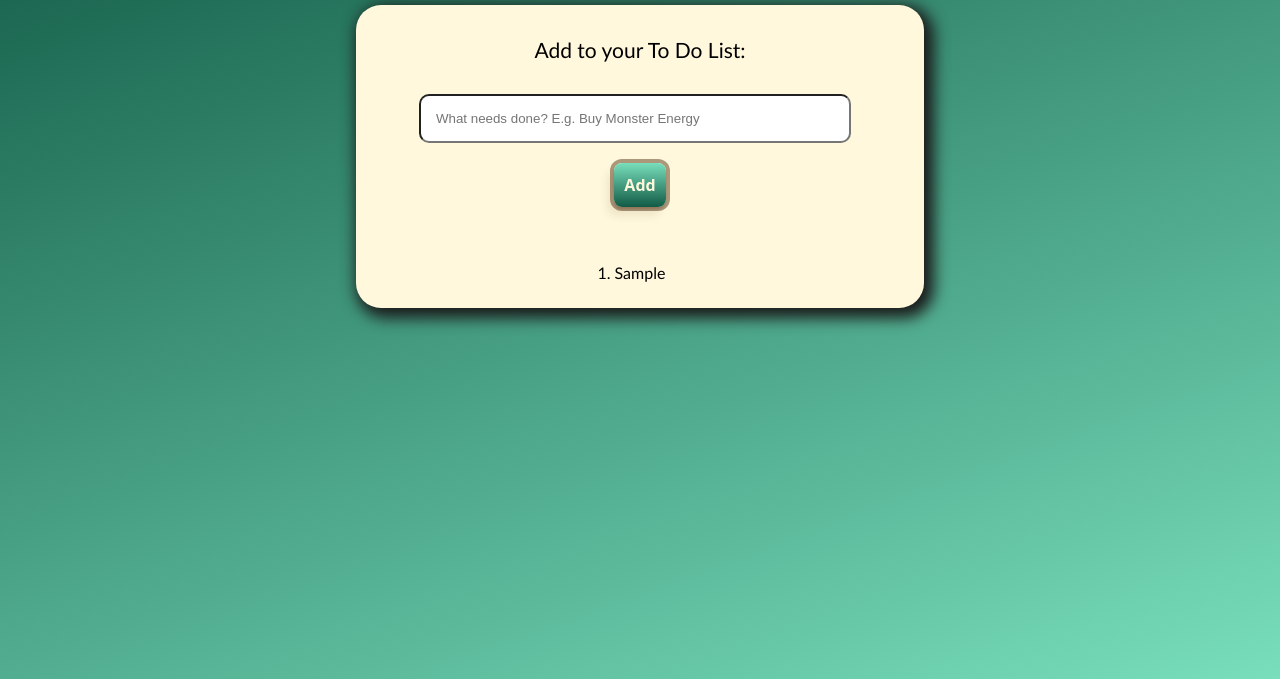
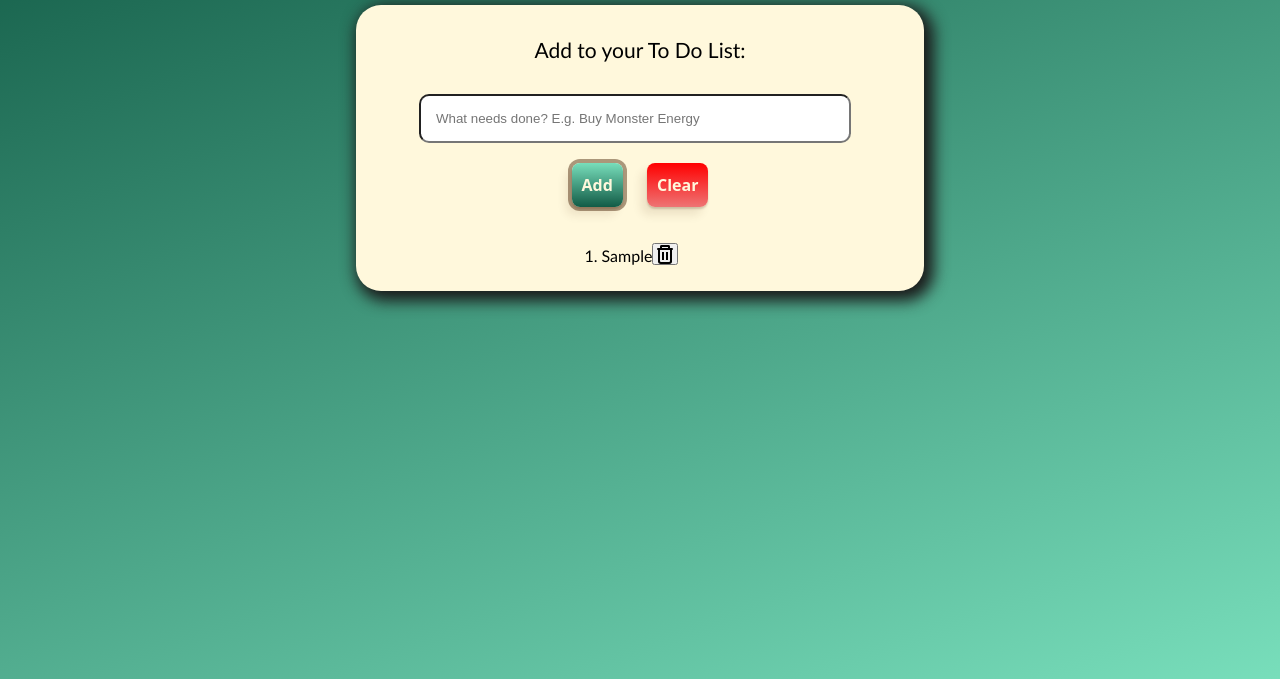
Before and after one commit to ConorMcKillen/to-do-list, a plain HTML site: page index.html in a window 1280 px wide. Both pictures are taken after typing "Sample" into the empty fields and a click on the button "Add". Shown: the part 121-800 px from the top of the page. Drawn offline with Linux system fonts and the light colour scheme.

Commit message:
Updated changes

```diff
--- a/index.html
+++ b/index.html
@@ -4,6 +4,10 @@
     <meta charset="UTF-8" />
     <meta name="viewport" content="width=device-width, initial-scale=1.0" />
     <link rel="stylesheet" href="styles.css" />
+    <link
+      href="https://unpkg.com/css.gg@2.0.0/icons/css/trash.css"
+      rel="stylesheet"
+    />
     <title>To Do List</title>
   </head>
   <body>
@@ -17,7 +21,10 @@
             type="text"
             placeholder="What needs done? E.g. Buy Monster Energy"
           />
-          <button class="button-83" id="add-btn">Add</button>
+          <div class="buttons">
+            <button class="button-83" id="add-btn">Add</button>
+            <button class="button-84" id="clear-btn">Clear</button>
+          </div>
           <ol id="list"></ol>
           <div id="empty"></div>
         </div>
--- a/script.js
+++ b/script.js
@@ -1,15 +1,22 @@
 const textInput = document.getElementById("text-input");
-const button = document.getElementById("add-btn");
+const addButton = document.getElementById("add-btn");
+const clearButton = document.getElementById("clear-btn");
 const list = document.getElementById("list");
 
 const items = [];
 
-button.addEventListener("click", addItem);
+addButton.addEventListener("click", addItem);
+clearButton.addEventListener("click", clearList);
 textInput.addEventListener("keydown", (e) => {
   if (e.key === "Enter") {
     addItem();
   }
 });
+
+function deleteButton() {
+  let deleteButton = document.createElement("button");
+  deleteButton.innerHTML = "Delete";
+}
 
 function addItem() {
   const newItem = textInput.value.trim();
@@ -23,9 +30,23 @@ function addItem() {
 
     // Create a new list item for the latest item
     let li = document.createElement("li");
+    let deleteButton = document.createElement("button");
     li.innerHTML = newItem;
+    deleteButton.innerHTML = `<i class="gg-trash"></i>`;
 
     // Append the new item to the existing list
     list.appendChild(li);
+    li.appendChild(deleteButton);
+
+    deleteButton.addEventListener("click", () => {
+      li.innerHTML = "";
+      list.removeChild(li);
+      items.pop(newItem);
+    });
   }
 }
+
+function clearList() {
+  items.length = 0;
+  list.textContent = "";
+}
--- a/styles.css
+++ b/styles.css
@@ -61,10 +61,20 @@ body {
 }
 
 #add-btn {
+  display: inline-block;
   padding: 10px;
   cursor: pointer;
   margin-top: 10px; /* Adjust the margin as needed */
-  margin-bottom: 30px;
+  margin-bottom: 10px;
+}
+
+#clear-btn {
+  display: inline-block;
+  padding: 10px;
+  cursor: pointer;
+  margin-top: 10px; /* Adjust the margin as needed */
+  margin-bottom: 10px;
+  margin-left: 20px;
 }
 
 .button-83 {
@@ -109,6 +119,87 @@ body {
     -6px 8px 10px rgba(81, 41, 10, 0.1), 0px 2px 2px rgba(81, 41, 10, 0.2);
 }
 
+.button-84 {
+  appearance: button;
+  background-color: transparent;
+  background-image: linear-gradient(to bottom, #ff0000, #ee7474);
+  border: 0 solid #fff8dc;
+  border-radius: 0.5rem;
+  box-sizing: border-box;
+  color: #fff8dc;
+  column-gap: 1rem;
+  cursor: pointer;
+  display: flex;
+  font-family: ui-sans-serif, system-ui, -apple-system, system-ui, "Segoe UI",
+    Roboto, "Helvetica Neue", Arial, "Noto Sans", sans-serif,
+    "Apple Color Emoji", "Segoe UI Emoji", "Segoe UI Symbol", "Noto Color Emoji";
+  font-size: 100%;
+  font-weight: 700;
+  line-height: 24px;
+  margin: 0;
+  outline: 2px solid transparent;
+  padding: 1rem 1.5rem;
+  text-align: center;
+  text-transform: none;
+  transition: all 0.1s cubic-bezier(0.4, 0, 0.2, 1);
+  user-select: none;
+  -webkit-user-select: none;
+  touch-action: manipulation;
+  box-shadow: -6px 8px 10px rgba(81, 41, 10, 0.1),
+    0px 2px 2px rgba(81, 41, 10, 0.2);
+}
+
+.button-84:active {
+  background-color: #fff8dc;
+  box-shadow: -1px 2px 5px rgba(81, 41, 10, 0.15),
+    0px 1px 1px rgba(81, 41, 10, 0.15);
+  transform: translateY(0.125rem);
+}
+
+.button-84:focus {
+  box-shadow: rgba(72, 35, 7, 0.46) 0 0 0 4px,
+    -6px 8px 10px rgba(81, 41, 10, 0.1), 0px 2px 2px rgba(81, 41, 10, 0.2);
+}
+
 #list {
   padding: 10px;
 }
+
+.gg-trash {
+  box-sizing: border-box;
+  position: relative;
+  display: block;
+  transform: scale(var(--ggs, 1));
+  width: 10px;
+  height: 12px;
+  border: 2px solid transparent;
+  box-shadow: 0 0 0 2px, inset -2px 0 0, inset 2px 0 0;
+  border-bottom-left-radius: 1px;
+  border-bottom-right-radius: 1px;
+  margin-top: 4px;
+}
+.gg-trash::after,
+.gg-trash::before {
+  content: "";
+  display: block;
+  box-sizing: border-box;
+  position: absolute;
+}
+.gg-trash::after {
+  background: currentColor;
+  border-radius: 3px;
+  width: 16px;
+  height: 2px;
+  top: -4px;
+  left: -5px;
+}
+.gg-trash::before {
+  width: 10px;
+  height: 4px;
+  border: 2px solid;
+  border-bottom: transparent;
+  border-top-left-radius: 2px;
+  border-top-right-radius: 2px;
+  top: -7px;
+  left: -2px;
+}
```
